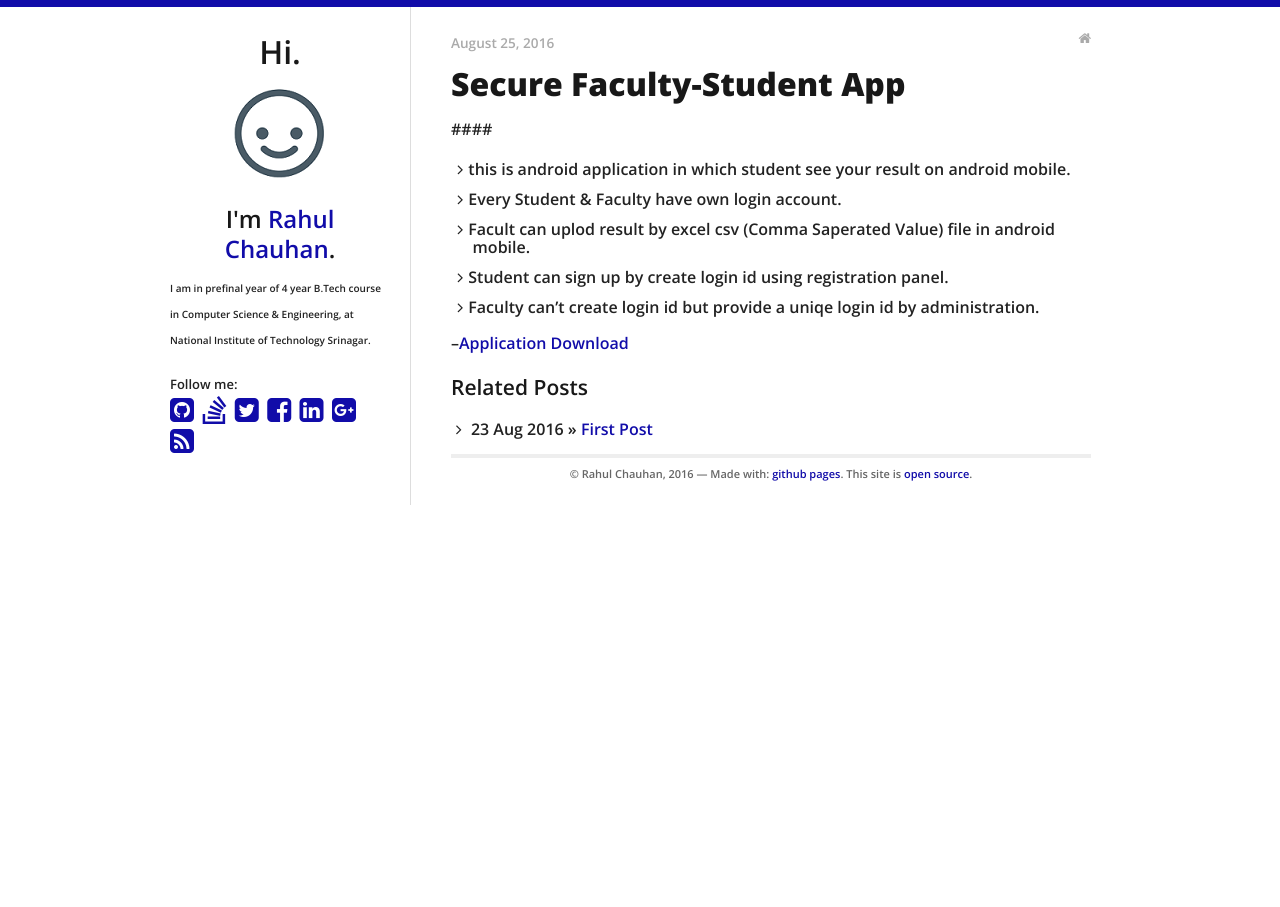
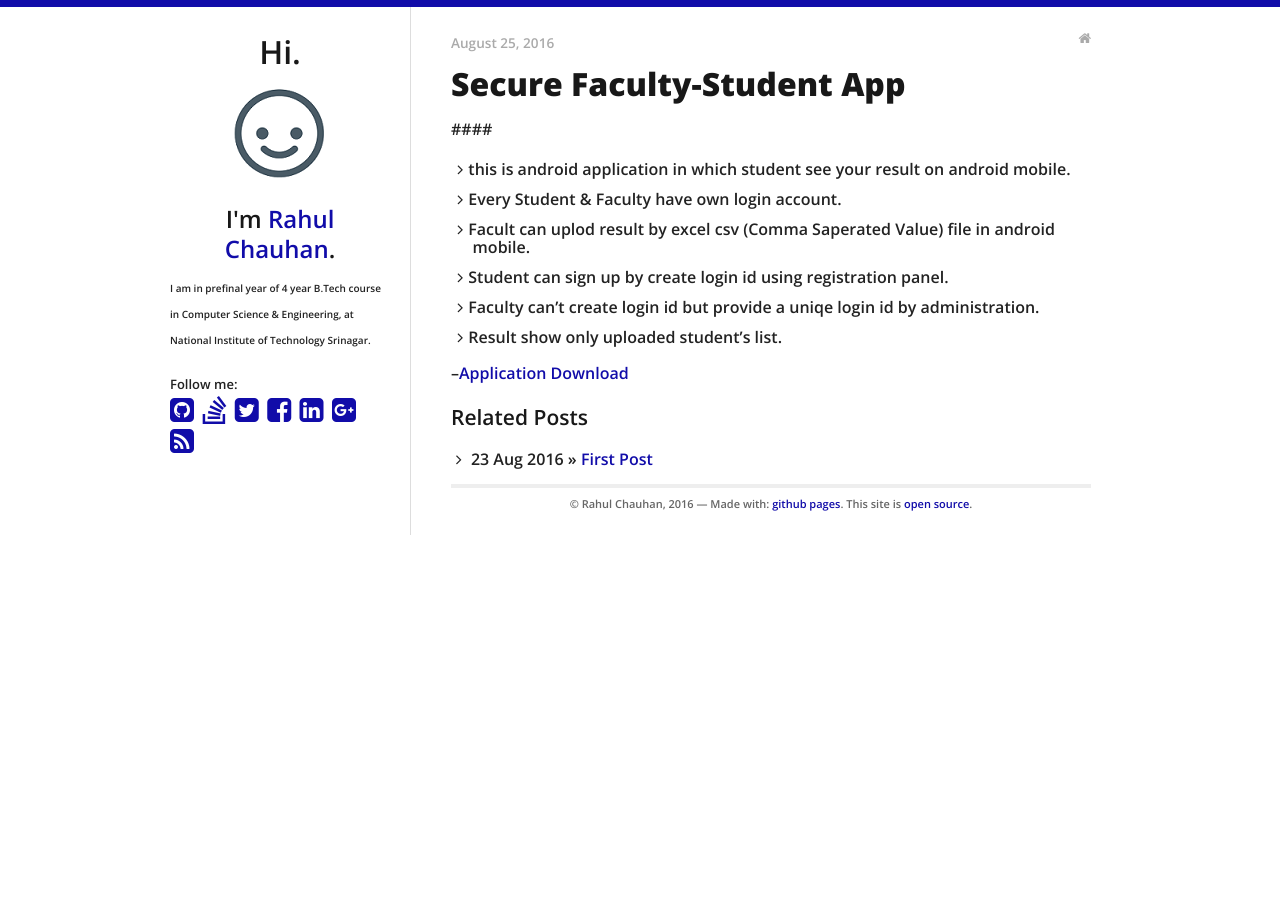
Before and after one commit to rahulworld/rahulworld.github.io, a Jekyll site: the page built from _posts/2016-08-25-faculty-student-secure-result-portal-by-csv-file.md, in a window 1280 px wide. Built offline with Jekyll 4.4.1, drawn with Linux system fonts in a browser that asks for light colours; nearby versions of some CDN libraries.

Commit message:
Change in Second Post

```diff
--- a/_posts/2016-08-25-faculty-student-secure-result-portal-by-csv-file.md
+++ b/_posts/2016-08-25-faculty-student-secure-result-portal-by-csv-file.md
@@ -10,5 +10,6 @@ tags: [meta, web]
 - Facult can uplod result by excel csv (Comma Saperated Value) file in android mobile.
 - Student can sign up by create login id using registration panel.
 - Faculty can't create login id but provide a uniqe login id by administration.
+- Result show only uploaded student's list.
 
 --[Application Download](https://www.dropbox.com/s/phpgnzdm46nnui0/com.share.sharaz.share.apk?dl=0)
```
